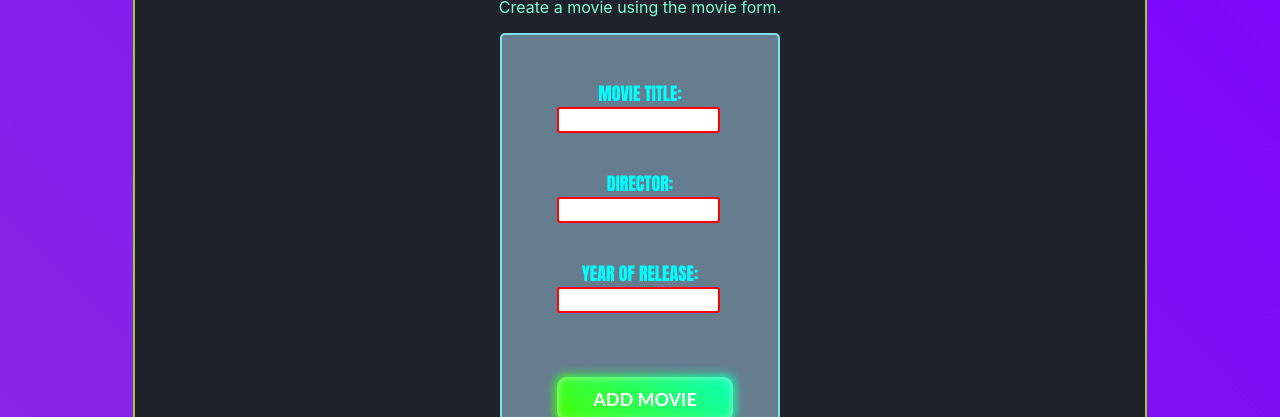
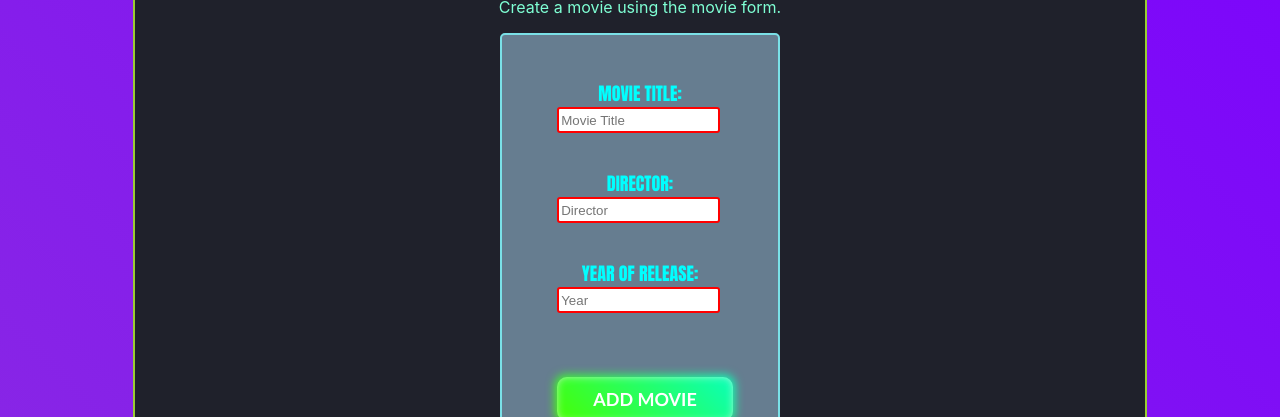
Before and after one commit to Vailvo/movies-app, a React (Create React App) app: page /movies in a window 1280 px wide. Shown: the part 383-800 px from the top of the page. Built offline with nearby package versions, Linux system fonts and the light colour scheme.

Commit message:
implementing form validations on client side

```diff
--- a/src/components/forms/MovieForm.tsx
+++ b/src/components/forms/MovieForm.tsx
@@ -7,12 +7,31 @@ class MovieForm extends Component {
       <>
         <div className="form-container">
           <form className="form-field">
-            Movie Title: <input type="text" required></input>
+            Movie Title:{" "}
+            <input
+              type="text"
+              id="movieTitle"
+              placeholder="Movie Title"
+              required
+            ></input>
             <br />
-            Director: <input type="text" required></input>
+            Director:{" "}
+            <input
+              type="text"
+              id="director"
+              placeholder="Director"
+              required
+            ></input>
             <br />
             Year of Release:{" "}
-            <input type="number" required minLength={4} maxLength={4}></input>
+            <input
+              type="number"
+              id="year"
+              placeholder="Year"
+              required
+              minLength={4}
+              maxLength={4}
+            ></input>
             <br />
             <br />
             <button className="submit">Add Movie</button>
```
Also changed, not shown: src/components/forms/forms-validation/css/forms-validation.js (+14 -0 lines).
